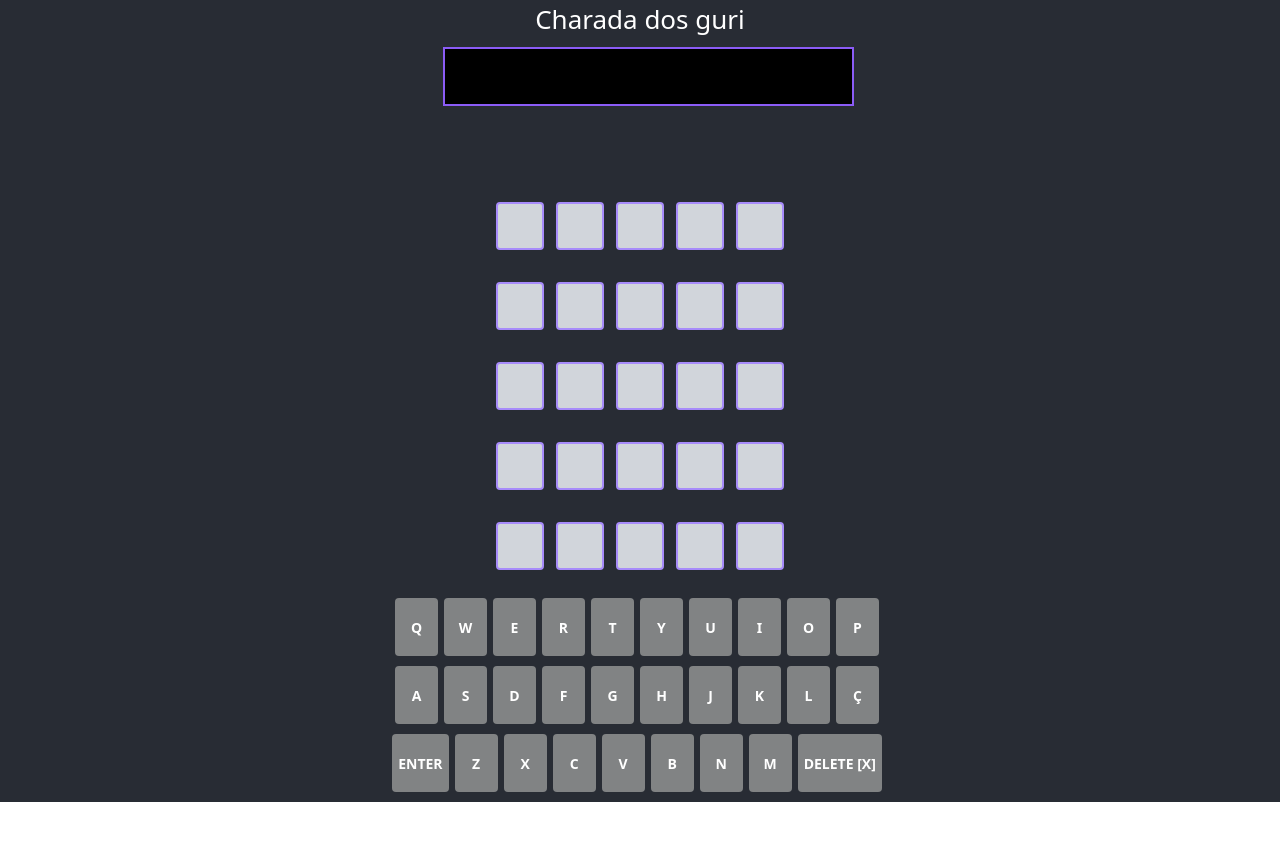
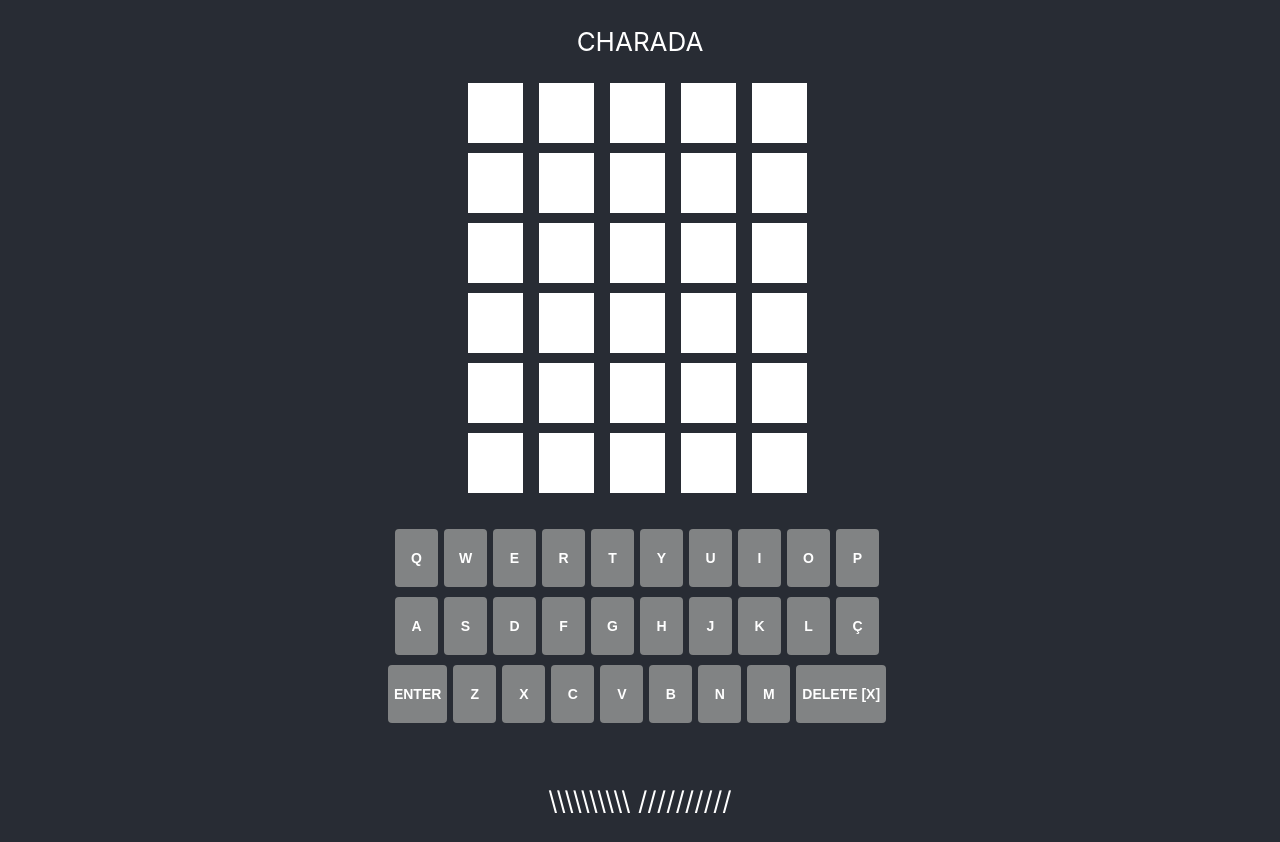
Before and after one commit to iagoslim/Charada-Dev-Web-GB, a React (Vite) app: page / in a window 1280 px wide. Before the commit the page ends 802 px from the top, so only its background shows below. Built offline with nearby package versions, Linux system fonts and the light colour scheme.

Commit message:
Add files via upload
Arrumando as cagadas

```diff
--- a/src/App.tsx
+++ b/src/App.tsx
@@ -1,39 +1,88 @@
 import { useState } from 'react'
-import { useStore } from './storePersist'
 import './App.css'
 import BasicGrid from './Grid'
 import Teclado from './TecladoModelo'
 
 
+function App() {
+  let isGameOver = false
+  let isGameWin = false
+  const [linha, setLinha] = useState(0)
+  const [coluna, setColuna] = useState(0)
+  const [tentativa, setTentativa] = useState([" ", " ", " ", " ", " "])
+  const [matriz, setMatriz] = useState([
+    [" ", " ", " ", " ", " "],
+    [" ", " ", " ", " ", " "],
+    [" ", " ", " ", " ", " "],
+    [" ", " ", " ", " ", " "],
+    [" ", " ", " ", " ", " "],
+    [" ", " ", " ", " ", " "],
+  ])
 
+  function handleKeyPress(tecla: string){
+    //const index = tentativa.findIndex((item)=> item===" ");
 
-function App() {
-  const state = useStore()
-  const [word, setWord] = useState('')
+    if(tecla === "DELETE [X]" && coluna > 0){
+      console.log(coluna);
+      setColuna(coluna-1);
+      console.log(coluna);
+      tentativa[coluna] = " ";
+      setTentativa([...tentativa]);
+      matriz[linha] = tentativa;
+      setMatriz([...matriz]);
+    }else{
+      if (coluna<=4){
+        tentativa[coluna] = tecla;
+        setTentativa([...tentativa]);
+        matriz[linha] = tentativa;
+        setMatriz([...matriz]);
+        console.log(coluna);
+        const temp = coluna+1;
+        setColuna(temp);
+        console.log(coluna);
+      }else if(tecla === "ENTER"){
+        if (validaTentativa(tentativa) === false){
+          if(linha < 5){
+            setLinha(linha+1);
+            setTentativa([" ", " ", " ", " ", " "]);
+            setColuna(0);
+          }else{
+            console.log("Fim de jogo malandro!");
+          }
+        }else{
+          console.log("Parabéns!");
+        }
+      }
+    }
+  }
+
+  function validaTentativa(palavra: string[]){
+    if (palavra[0] === "C" &&
+        palavra[1] === "A" &&
+        palavra[2] === "R" &&
+        palavra[3] === "R" &&
+        palavra[4] === "O"
+    ){
+      return true;
+    }else{
+      return false;
+    }
+  }
 
   return (
     <div className="App">
       <header className="App-header">
-        <p>Charada dos guri</p>
-        <div>
-          <input className='w-full p-2 border-2 border-violet-500 m-2 bg-black' type="text" value={word} onChange={
-            e => setWord(e.target.value)} />
-        </div>
-        <main className='grid grid-rows-6 gap-4'>
-          <BasicGrid palavra={word} />
-          <BasicGrid palavra='     ' />
-          <BasicGrid palavra='     ' />
-          <BasicGrid palavra='     ' />
-          <BasicGrid palavra='     ' />
-          <BasicGrid palavra='     ' />
-
-        </main>
-<div className='mt-5'>
-<Teclado />
-
-</div>
-
-
+        <p>CHARADA</p>
+        <BasicGrid palavra={matriz[0].join("")}/>
+        <BasicGrid palavra={matriz[1].join("")}/>
+        <BasicGrid palavra={matriz[2].join("")}/>
+        <BasicGrid palavra={matriz[3].join("")}/>
+        <BasicGrid palavra={matriz[4].join("")}/>
+        <BasicGrid palavra={matriz[5].join("")}/>
+        <p>
+        <Teclado onKeyPress={handleKeyPress}/>
+        </p>
+        <p>\\\\\\\\\\ {tentativa.join("")} //////////</p>
       </header>
     </div>
   )
--- a/src/Grid.tsx
+++ b/src/Grid.tsx
@@ -5,20 +5,16 @@ interface BasicGridProps{
   palavra: string;
 }
 
+  export default function BasicGrid({palavra=""}:BasicGridProps) {
 
-
-
-
-  export default function BasicGrid({palavra}:BasicGridProps) {
-
-    let palavraMontada = palavra.split("");
+    const letras = palavra.split("");
     return (
-      <div className="grid grid-flow-row grid-cols-5 my-2 mx-4 gap-2">
-          {palavraMontada.map((letra: string) => {
+      <div className="grid-container">
+          {letras.map((letra: string) => {
             return(
-              <div key={letra} className="w-12 h-12 border-solid border-2 flex items-center justify-center mx-0.5 text-3xl font-bold rounded shadowed bg-gray-300 text-black border-violet-400 ">
+              <span className="quadrado">
                   {letra}
-              </div>
+              </span>
           )
           })}
       </div>
--- a/src/TecladoModelo.tsx
+++ b/src/TecladoModelo.tsx
@@ -1,4 +1,3 @@
-
 const teclado = [
   ["Q", "W", "E", "R", "T", "Y", "U", "I", "O", "P"],
   ["A", "S", "D", "F", "G", "H", "J", "K", "L", "Ç"],
@@ -6,12 +5,7 @@ const teclado = [
 ];
 
 
-
-
-export default function Teclado() {
-
-
-
+export default function Teclado(props: any) {
   return (
     <div>
       {teclado.map((linha) => {
@@ -19,7 +13,7 @@ export default function Teclado() {
           <div>
             {linha.map((tecla) => {
               return (
-                <button
+                <button onClick={() => props.onKeyPress(tecla)}
                   style={{
                     border: 0,
                     backgroundColor: "#818384",
--- a/src/index.css
+++ b/src/index.css
@@ -1,3 +1,13 @@
-@tailwind base;
-@tailwind components;
-@tailwind utilities;
+body {
+  margin: 0;
+  font-family: -apple-system, BlinkMacSystemFont, 'Segoe UI', 'Roboto', 'Oxygen',
+    'Ubuntu', 'Cantarell', 'Fira Sans', 'Droid Sans', 'Helvetica Neue',
+    sans-serif;
+  -webkit-font-smoothing: antialiased;
+  -moz-osx-font-smoothing: grayscale;
+}
+
+code {
+  font-family: source-code-pro, Menlo, Monaco, Consolas, 'Courier New',
+    monospace;
+}
```
